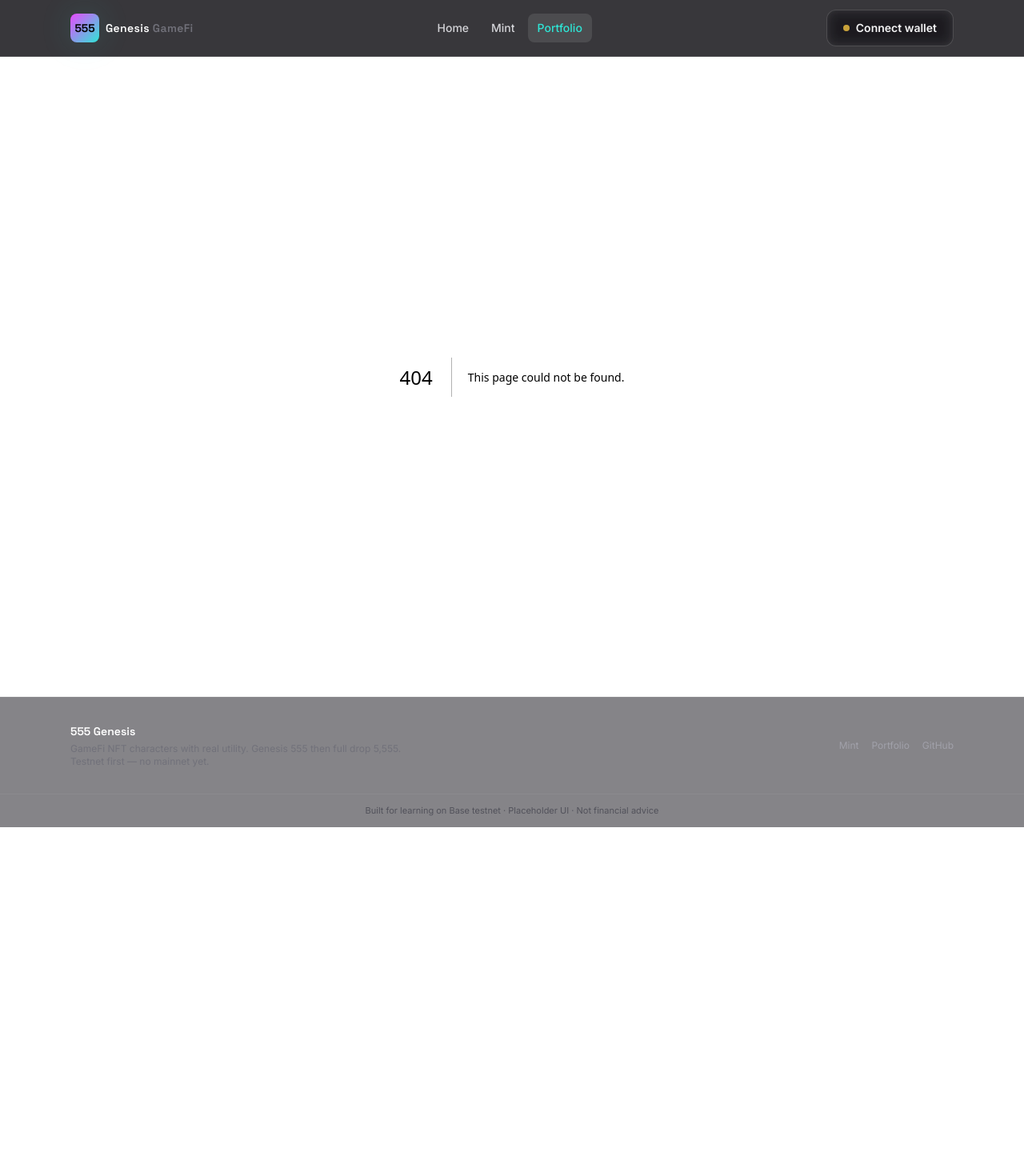
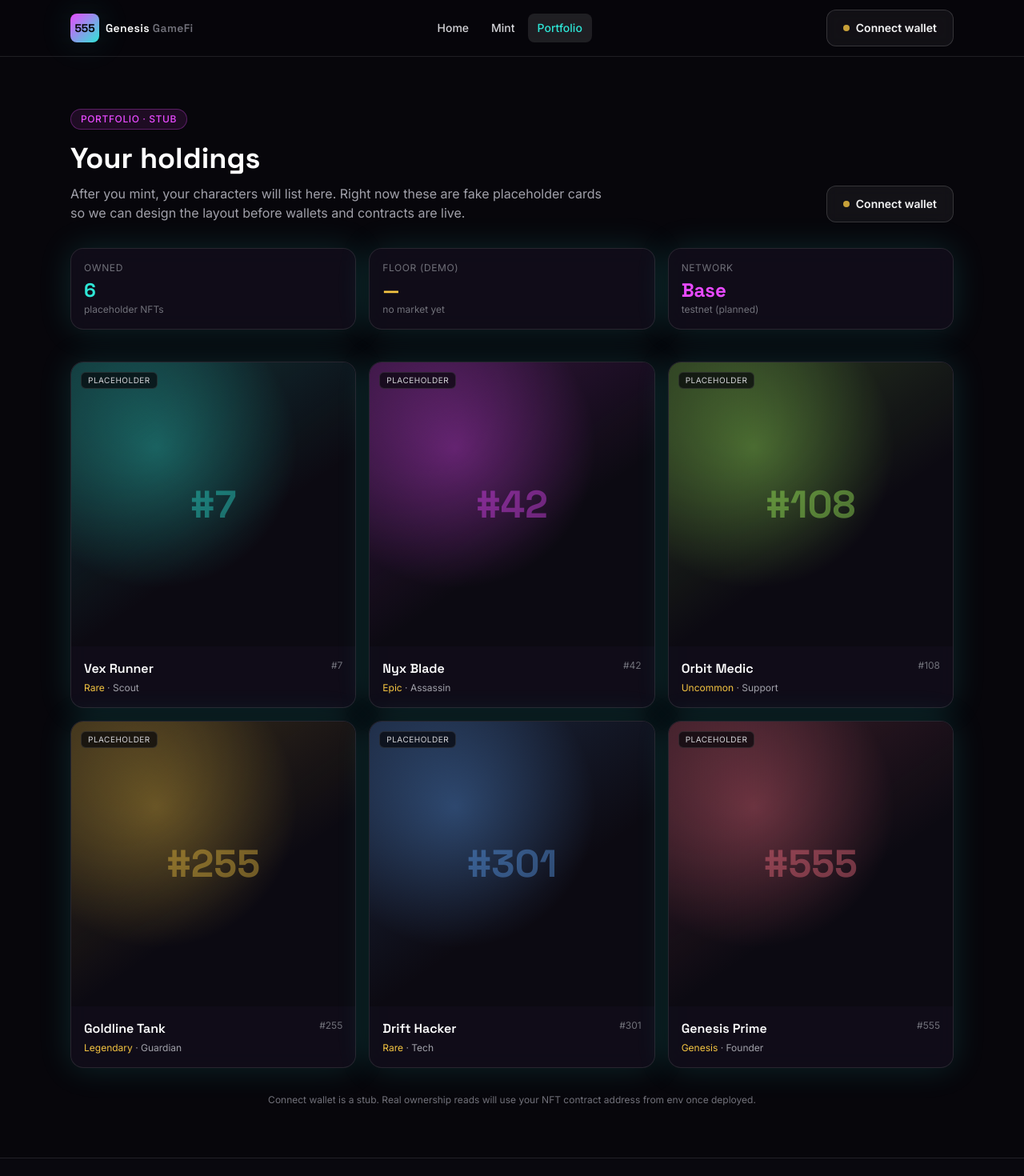
Before and after one commit to 0xcap0thed0n-spec/gamefi, a Next.js app in the folder apps/web/: page /portfolio in a window 1280 px wide. Before the commit this address had no page. Shown: the top 1470 px of the page at 80% size. Before the commit the page ends 1034 px from the top, so only its background shows below. Built offline with nearby package versions, Linux system fonts and the light colour scheme.

Commit message:
feat(web): add portfolio page with placeholder NFT cards

```diff
--- /dev/null
+++ b/apps/web/app/portfolio/page.tsx
@@ -0,0 +1,120 @@
+import type { Metadata } from "next";
+import { ConnectButton } from "@/components/ConnectButton";
+import { NftCard } from "@/components/NftCard";
+
+export const metadata: Metadata = {
+  title: "Portfolio",
+  description: "View your 555 Genesis holdings — placeholder cards until wallet connect.",
+};
+
+const placeholders = [
+  {
+    id: 7,
+    name: "Vex Runner",
+    rarity: "Rare",
+    role: "Scout",
+    accent: "#2ee6d6",
+  },
+  {
+    id: 42,
+    name: "Nyx Blade",
+    rarity: "Epic",
+    role: "Assassin",
+    accent: "#e84aff",
+  },
+  {
+    id: 108,
+    name: "Orbit Medic",
+    rarity: "Uncommon",
+    role: "Support",
+    accent: "#a8ff60",
+  },
+  {
+    id: 255,
+    name: "Goldline Tank",
+    rarity: "Legendary",
+    role: "Guardian",
+    accent: "#f5c542",
+  },
+  {
+    id: 301,
+    name: "Drift Hacker",
+    rarity: "Rare",
+    role: "Tech",
+    accent: "#60a5fa",
+  },
+  {
+    id: 555,
+    name: "Genesis Prime",
+    rarity: "Genesis",
+    role: "Founder",
+    accent: "#fb7185",
+  },
+];
+
+export default function PortfolioPage() {
+  return (
+    <div className="mx-auto max-w-6xl px-4 py-12 sm:px-6 sm:py-16">
+      <div className="flex flex-col gap-6 sm:flex-row sm:items-end sm:justify-between">
+        <div className="max-w-2xl">
+          <span className="badge">Portfolio · stub</span>
+          <h1 className="mt-4 font-display text-3xl font-bold text-white sm:text-4xl">
+            Your holdings
+          </h1>
+          <p className="mt-3 text-sm leading-relaxed text-zinc-400 sm:text-base">
+            After you mint, your characters will list here. Right now these are
+            fake placeholder cards so we can design the layout before wallets
+            and contracts are live.
+          </p>
+        </div>
+        <ConnectButton />
+      </div>
+
+      <div className="mt-8 grid gap-4 sm:grid-cols-3">
+        <div className="panel p-4">
+          <p className="text-xs uppercase tracking-wider text-zinc-500">Owned</p>
+          <p className="mt-1 font-display text-2xl font-bold text-neon-cyan">
+            6
+          </p>
+          <p className="text-xs text-zinc-500">placeholder NFTs</p>
+        </div>
+        <div className="panel p-4">
+          <p className="text-xs uppercase tracking-wider text-zinc-500">
+            Floor (demo)
+          </p>
+          <p className="mt-1 font-display text-2xl font-bold text-neon-gold">
+            —
+          </p>
+          <p className="text-xs text-zinc-500">no market yet</p>
+        </div>
+        <div className="panel p-4">
+          <p className="text-xs uppercase tracking-wider text-zinc-500">Network</p>
+          <p className="mt-1 font-display text-2xl font-bold text-neon-magenta">
+            Base
+          </p>
+          <p className="text-xs text-zinc-500">testnet (planned)</p>
+        </div>
+      </div>
+
+      <div className="mt-10 grid gap-4 sm:grid-cols-2 lg:grid-cols-3">
+        {placeholders.map(function (nft) {
+          return (
+            <NftCard
+              key={nft.id}
+              id={nft.id}
+              name={nft.name}
+              rarity={nft.rarity}
+              role={nft.role}
+              accent={nft.accent}
+            />
+          );
+        })}
+      </div>
+
+      <p className="mt-8 text-center text-xs text-zinc-500">
+        Connect wallet is a stub. Real ownership reads will use your NFT
+        contract address from env once deployed.
+      </p>
+    </div>
+  );
+}
```
